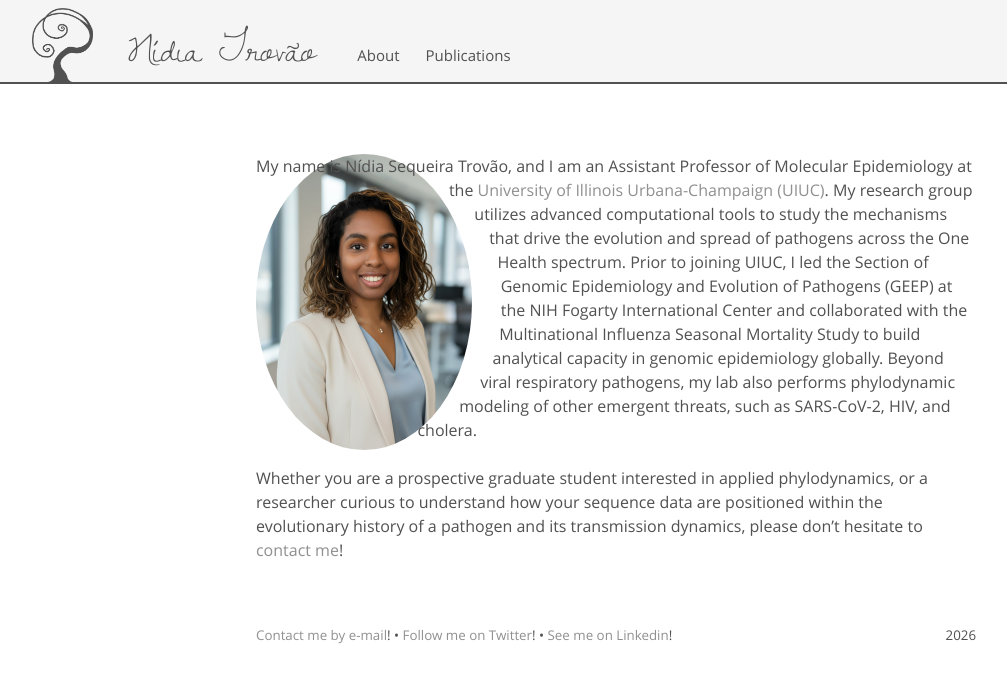
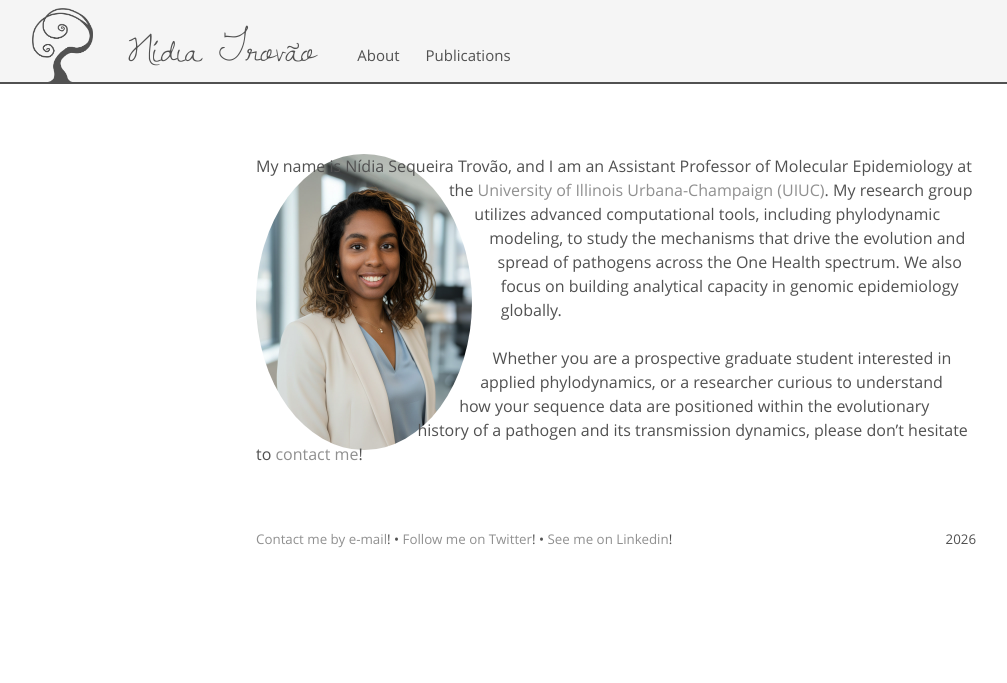
Before and after one commit to nidiatrovao/nidiatrovao.github.io, a Jekyll site: the page built from index.html, in a window 1280 px wide. Shown: the top 683 px of the page, without its empty margins (24-1031 px from the left). Built offline with Jekyll 4.4.1, drawn with Linux system fonts in a browser that asks for light colours.

Commit message:
Update index.html

```diff
--- a/index.html
+++ b/index.html
@@ -10,7 +10,7 @@ title: Home
   <img src="{{ site.baseurl }}/public/NT_20260422_150321-IMG_STYL.jpeg" alt="Nídia Trovão" style="border-radius: 60%;">
 </picture>
 
-My name is Nídia Sequeira Trovão, and I am an Assistant Professor of Molecular Epidemiology at the <a href="https://illinois.edu/">University of Illinois Urbana-Champaign (UIUC)</a>. My research group utilizes advanced computational tools to study the mechanisms that drive the evolution and spread of pathogens across the One Health spectrum.
-Prior to joining UIUC, I led the Section of Genomic Epidemiology and Evolution of Pathogens (GEEP) at the NIH Fogarty International Center and collaborated with the Multinational Influenza Seasonal Mortality Study to build analytical capacity in genomic epidemiology globally. Beyond viral respiratory pathogens, my lab also performs phylodynamic modeling of other emergent threats, such as SARS-CoV-2, HIV, and cholera.
+My name is Nídia Sequeira Trovão, and I am an Assistant Professor of Molecular Epidemiology at the <a href="https://illinois.edu/">University of Illinois Urbana-Champaign (UIUC)</a>. My research group utilizes advanced computational tools, including phylodynamic modeling, to study the mechanisms that drive the evolution and spread of pathogens across the One Health spectrum.
+<!-- Prior to joining UIUC, I led the Section of Genomic Epidemiology and Evolution of Pathogens (GEEP) at the NIH Fogarty International Center and collaborated with the Multinational Influenza Seasonal Mortality Study to--> We also focus on building analytical capacity in genomic epidemiology globally. <!--Beyond viral respiratory pathogens, my lab also performs phylodynamic modeling of other emergent threats, such as SARS-CoV-2, HIV, and cholera.-->
 <br><br>
 Whether you are a prospective graduate student interested in applied phylodynamics, or a researcher curious to understand how your sequence data are positioned within the evolutionary history of a pathogen and its transmission dynamics, please don’t hesitate to <a target="_blank" href="{{ site.baseurl }}/rcptch.html" title="Click to reveal my e-mail address">contact me</a>!
```
